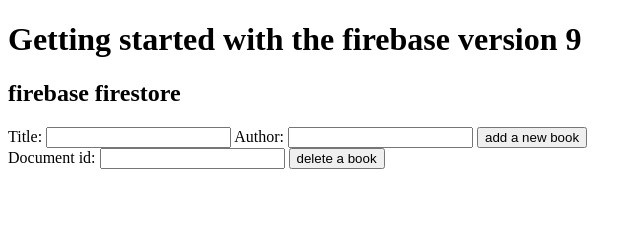
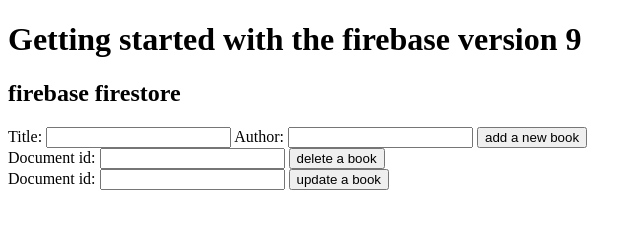
Before and after one commit to Moise-code/get-started-with-firebase-9, a website built with webpack: page dist/index.html in a window 1280 px wide. Shown: the whole page, without its empty margins (0-642 px from the left). Built offline with nearby package versions, Linux system fonts and the light colour scheme; some packages are replaced by stand-ins of ours; no server answers; the database is empty.

Commit message:
adding the base code for the update form

```diff
--- a/dist/index.html
+++ b/dist/index.html
@@ -23,6 +23,11 @@
         <input type="text" name="id" required>
         <button>delete a book</button>
     </form>
+    <form action="" class="update">
+        <label for="id">Document id:</label>
+        <input type="text" name="id" required>
+        <button>update a book</button>
+    </form>
     <script src="./bundle.js"></script>
 </body>
 </html>
```
